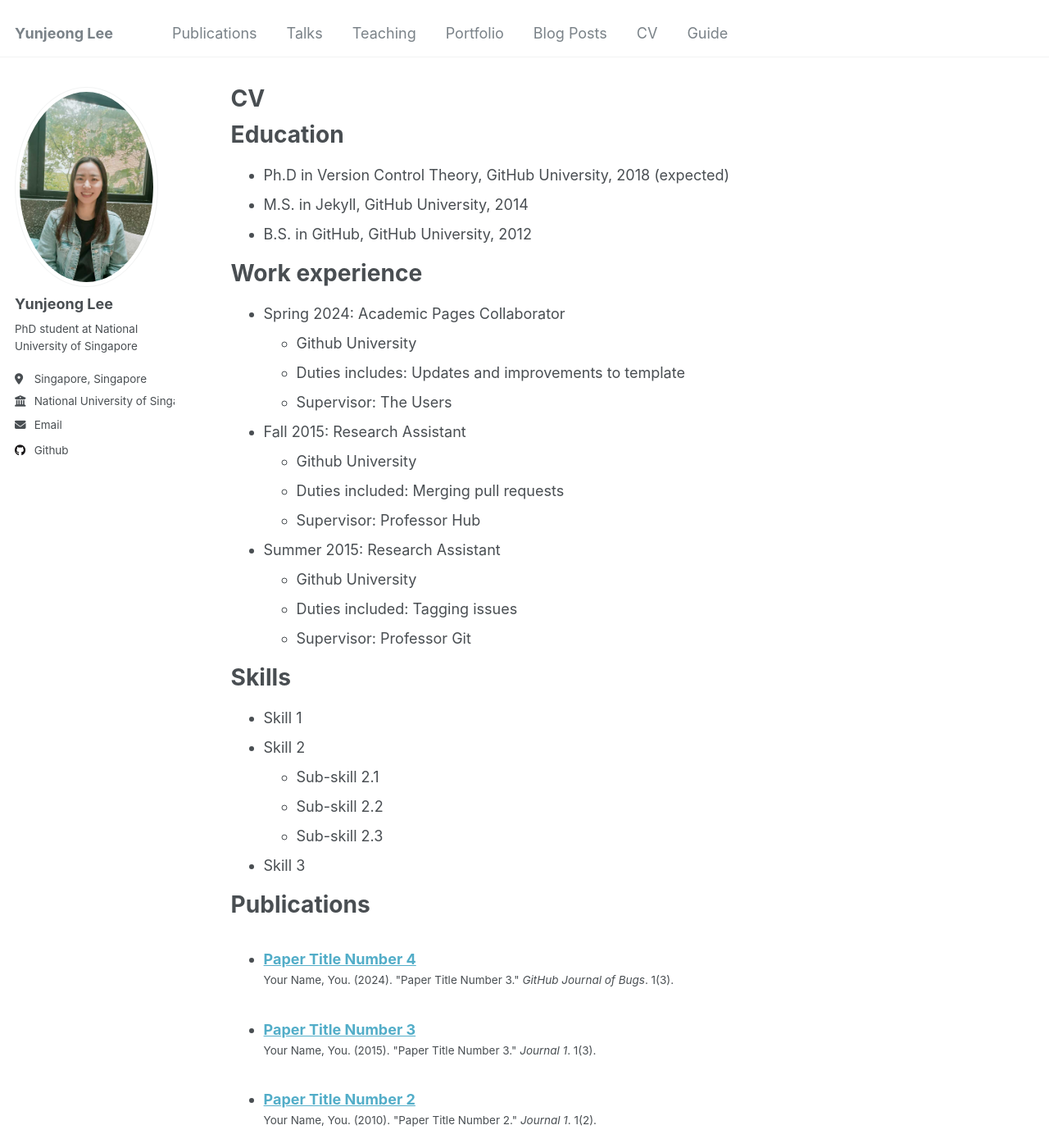
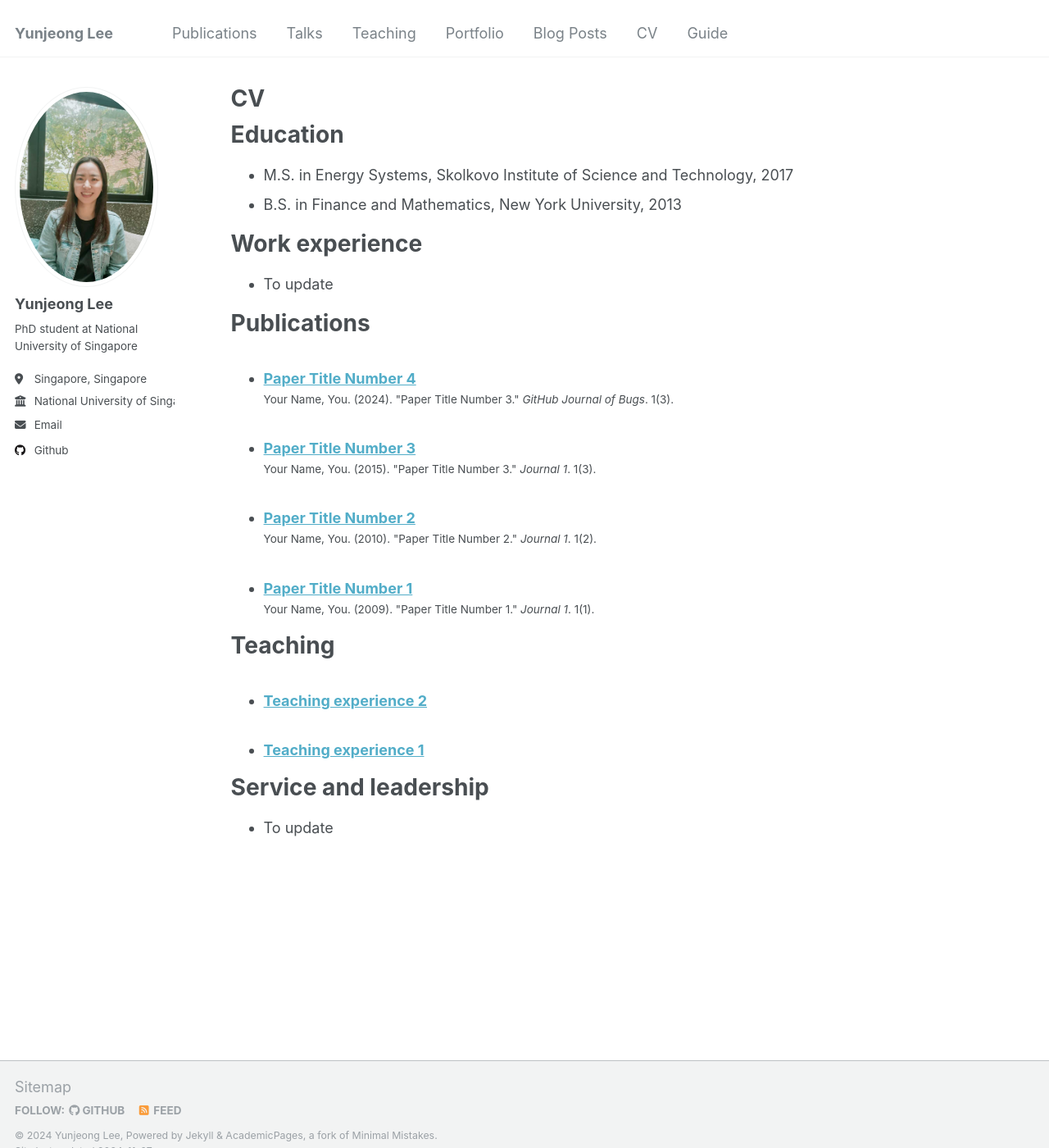
Before and after one commit to yunjeong-lee/yunjeong-lee.github.io, a Jekyll site: the page built from _pages/cv.md, in a window 1280 px wide and 1400 px high. Shown: the whole window at 82% size. Built offline with Jekyll 4.4.1, drawn with Linux system fonts in a browser that asks for light colours; some of the changed text lies outside the part shown.

Commit message:
personal details

```diff
--- a/_pages/cv.md
+++ b/_pages/cv.md
@@ -11,35 +11,12 @@ redirect_from:
 
 Education
 ======
-* Ph.D in Version Control Theory, GitHub University, 2018 (expected)
-* M.S. in Jekyll, GitHub University, 2014
-* B.S. in GitHub, GitHub University, 2012
+* M.S. in Energy Systems, Skolkovo Institute of Science and Technology, 2017
+* B.S. in Finance and Mathematics, New York University, 2013
 
 Work experience
 ======
-* Spring 2024: Academic Pages Collaborator
-  * Github University
-  * Duties includes: Updates and improvements to template
-  * Supervisor: The Users
-
-* Fall 2015: Research Assistant
-  * Github University
-  * Duties included: Merging pull requests
-  * Supervisor: Professor Hub
-
-* Summer 2015: Research Assistant
-  * Github University
-  * Duties included: Tagging issues
-  * Supervisor: Professor Git
-
-Skills
-======
-* Skill 1
-* Skill 2
-  * Sub-skill 2.1
-  * Sub-skill 2.2
-  * Sub-skill 2.3
-* Skill 3
+* To update
 
 Publications
 ======
@@ -47,11 +24,6 @@ Publications
     {% include archive-single-cv.html %}
   {% endfor %}</ul>
 
-Talks
-======
-  <ul>{% for post in site.talks reversed %}
-    {% include archive-single-talk-cv.html  %}
-  {% endfor %}</ul>
 
 Teaching
 ======
@@ -59,6 +31,7 @@ Teaching
     {% include archive-single-cv.html %}
   {% endfor %}</ul>
 
+
 Service and leadership
 ======
-* Currently signed in to 43 different slack teams
+* To update
```
Also changed, not shown: _pages/about.md (+2 -2 lines).
